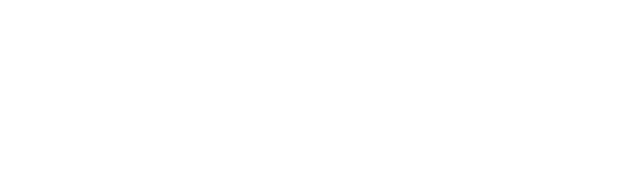
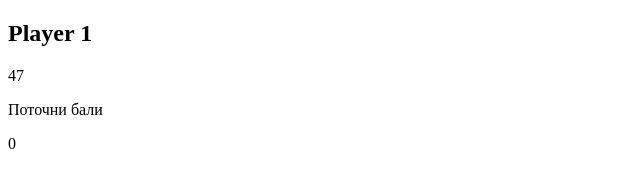
Before and after one commit to EgorPS5/diplom-prodgekt-Berezhnoyi, a plain HTML site: page index.html in a window 1280 px wide. Shown: the whole page, without its empty margins (0-640 px from the left). Drawn offline with Linux system fonts and the light colour scheme.

Commit message:
Chapter 1

```diff
--- a/index.html
+++ b/index.html
@@ -7,5 +7,17 @@
 </head>
 <body>
 
+    <main>
+        <section class="player player--0 player--active">
+<h2 class="name" id="name--0"> Player 1</h2>
+<p class="score" id="score--0">47</p>
+<div class="curent">
+    <p class="curent-label">Поточни бали</p>
+    <p class="curent-score" id="curent--0">0</p>
+</div>
+        </section>
+    </main>
+
+    <script src="/why.js"></script>
 </body>
 </html>
```
